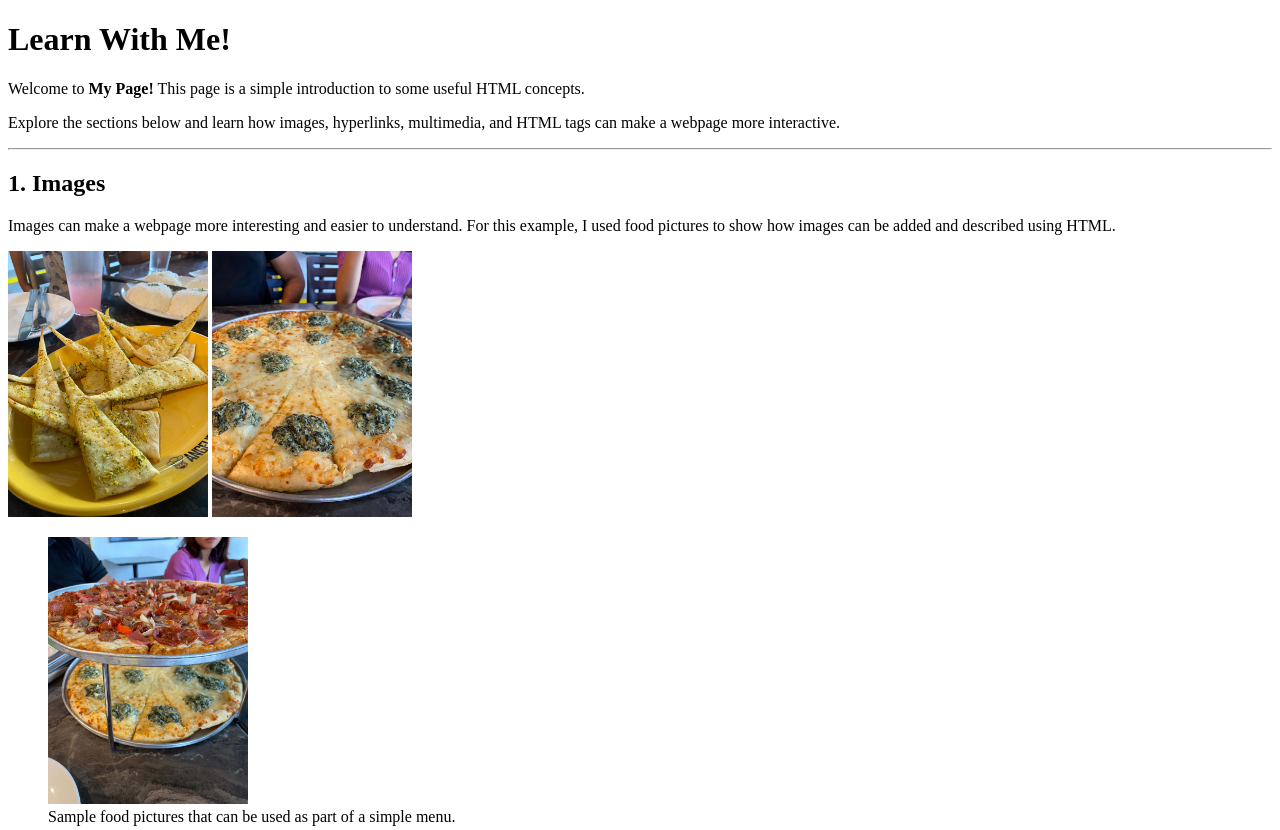
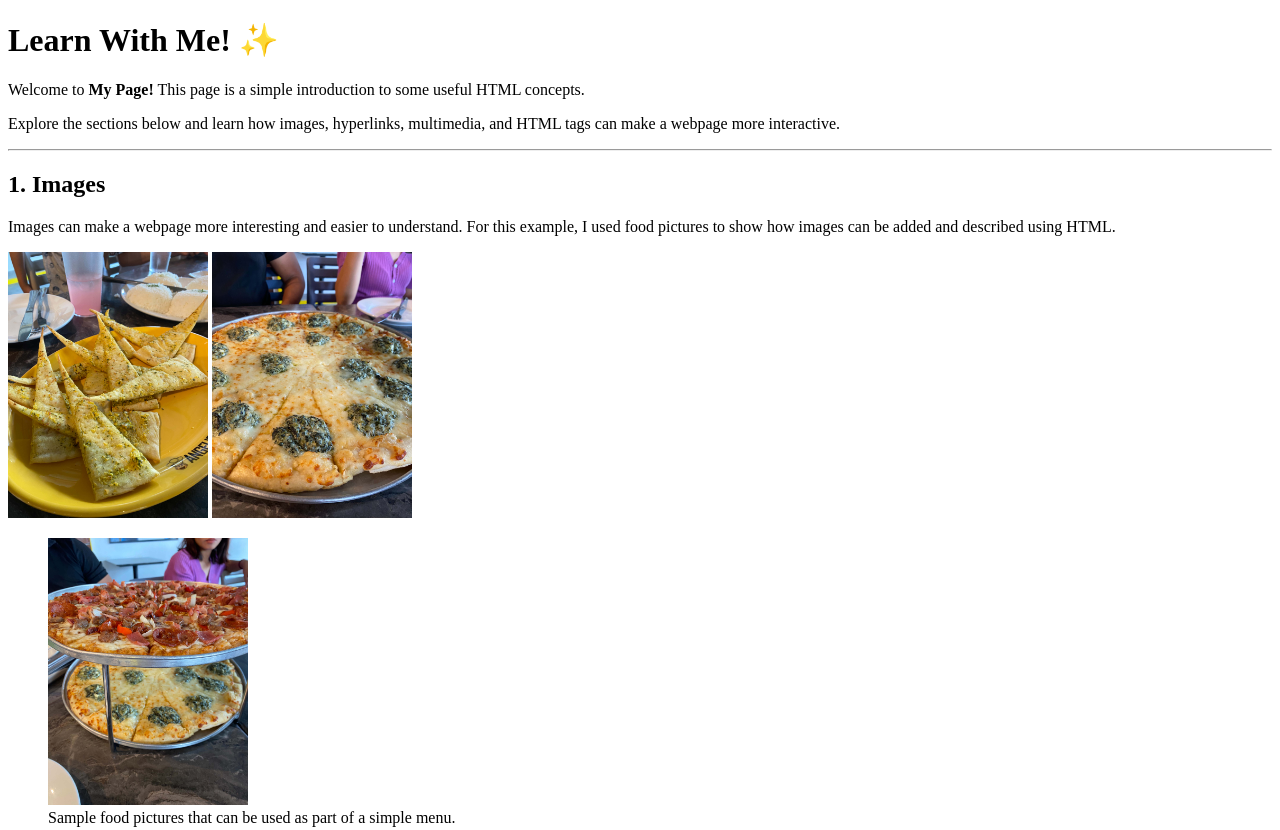
Before and after one commit to ashleyqueenbuba/IT-110-BUBA, a plain HTML site: page activity2.html in a window 1280 px wide. Shown: the top 830 px of the page. Drawn offline with Linux system fonts and the light colour scheme.

Commit message:
Complete HTML practical activity

```diff
--- a/activity2.html
+++ b/activity2.html
@@ -12,7 +12,7 @@
 
 <header id="main-heading">
 
-    <h1>Learn With Me!</h1>
+    <h1>Learn With Me! ✨</h1>
 
     <p>
         Welcome to <strong>My Page!</strong>
```
Also changed, not shown: 1 other file.
